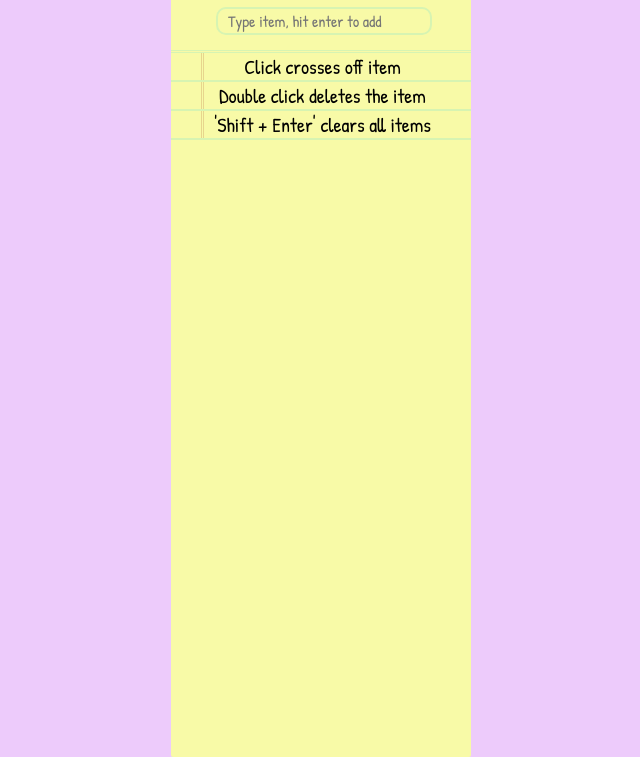
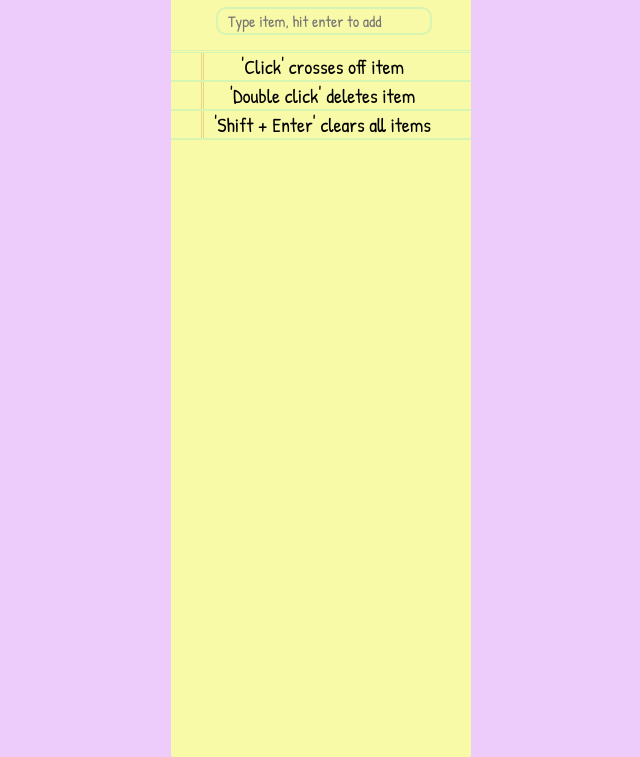
Before and after one commit to zspector/shopping-list, a plain HTML site: page index.html in a window 1280 px wide. Shown: the part 83-840 px from the top of the page, without its empty margins (319-959 px from the left). Drawn offline with nearby package versions, Linux system fonts and the light colour scheme.

Commit message:
Alter text in HTML
Final for real this time

```diff
--- a/index.html
+++ b/index.html
@@ -12,8 +12,8 @@
 	<div class="main">
 			<h2>My Shopping List</h2>
 			<input type="text" name="enter" class="enter" placeholder="Type item, hit enter to add" autofocus>
-			<div class="instructions"><p>Click crosses off item</p></div>
-			<div class="instructions"><p>Double click deletes the item</p></div>
+			<div class="instructions"><p>'Click' crosses off item</p></div>
+			<div class="instructions"><p>'Double click' deletes item</p></div>
 			<div class="instructions"><p>'Shift + Enter' clears all items</p></div>
 			<div class="list"></div>
 	</div>
```
